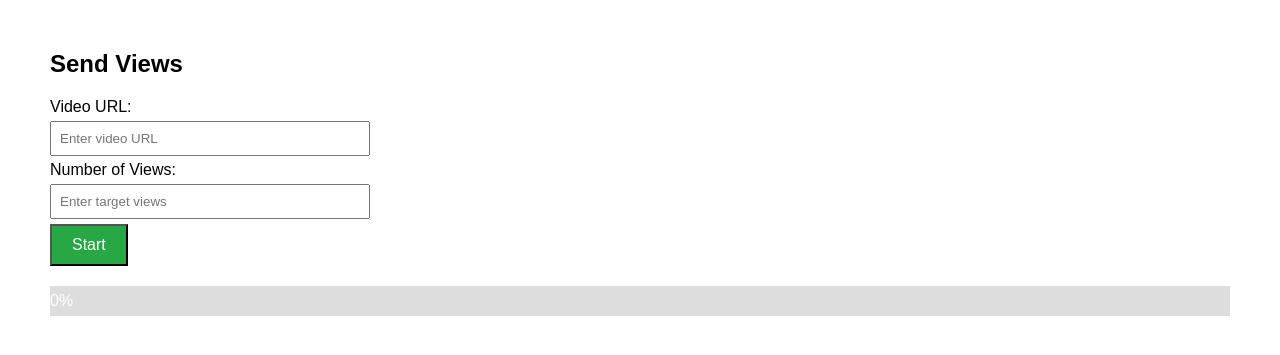
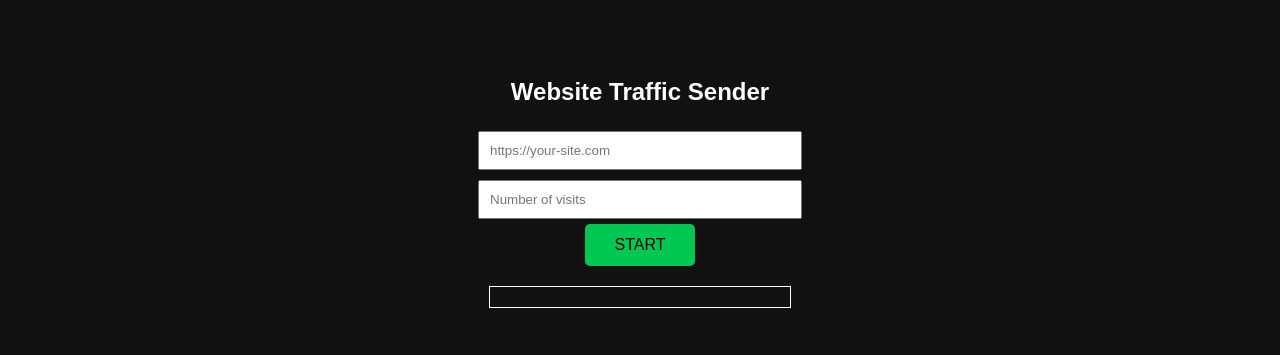
Before and after one commit to altstoreupload-pixel/Tiktokviewer, a Flask app: page / in a window 1280 px wide. Shown: the top 355 px of the page. Run offline with Flask 3, Linux system fonts and the light colour scheme.

Commit message:
Add files via upload

```diff
--- a/templates/index.html
+++ b/templates/index.html
@@ -1,73 +1,103 @@
 <!DOCTYPE html>
-<html lang="en">
+<html>
 <head>
-<meta charset="UTF-8">
-<title>View Sender</title>
+    <title>Traffic Sender</title>
     <style>
-  body { font-family: Arial, sans-serif; margin: 50px; }
-  input[type="text"], input[type="number"] { padding: 8px; width: 300px; margin: 5px 0; }
-  button { padding: 10px 20px; font-size: 16px; cursor: pointer; }
-  button.green { background-color: #28a745; color: white; }
-  button.grey { background-color: grey; color: white; cursor: not-allowed; }
-  #progress-bar { width: 100%; background-color: #ddd; margin-top: 20px; }
-  #progress-bar-fill { width: 0%; height: 30px; background-color: #28a745; text-align: center; color: white; line-height: 30px; }
+        body {
+            font-family: Arial;
+            background: #111;
+            color: white;
+            text-align: center;
+            padding-top: 50px;
+        }
+
+        input {
+            padding: 10px;
+            width: 300px;
+            margin: 5px;
+        }
+
+        button {
+            padding: 12px 30px;
+            font-size: 16px;
+            border: none;
+            cursor: pointer;
+            border-radius: 5px;
+        }
+
+        #startBtn {
+            background: #00c853;
+            color: black;
+        }
+
+        #startBtn:disabled {
+            background: grey;
+            cursor: not-allowed;
+        }
+
+        #bar {
+            width: 300px;
+            height: 20px;
+            border: 1px solid white;
+            margin: 20px auto;
+        }
+
+        #progress {
+            height: 100%;
+            width: 0%;
+            background: #00c853;
+        }
     </style>
 </head>
 <body>
-<h2>Send Views</h2>
 
-<label>Video URL:</label><br>
-<input type="text" id="video_url" placeholder="Enter video URL"><br>
+<h2>Website Traffic Sender</h2>
 
-<label>Number of Views:</label><br>
-<input type="number" id="target_views" placeholder="Enter target views"><br>
+<input id="url" placeholder="https://your-site.com"><br>
+<input id="views" type="number" placeholder="Number of visits"><br>
 
-<button id="start-btn" class="green" onclick="startSending()">Start</button>
+<button id="startBtn" onclick="start()">START</button>
 
-<div id="progress-bar">
-  <div id="progress-bar-fill">0%</div>
+<div id="bar">
+    <div id="progress"></div>
 </div>
 
+<p id="info"></p>
+
 <script>
-let intervalId;
+async function start() {
+    const url = document.getElementById("url").value;
+    const views = document.getElementById("views").value;
 
-function startSending() {
-    const videoUrl = document.getElementById('video_url').value;
-    const targetViews = document.getElementById('target_views').value;
+    document.getElementById("startBtn").disabled = true;
 
-    if (!videoUrl || !targetViews) {
-        alert("Please enter video URL and target views.");
-        return;
+    await fetch("/start", {
+        method: "POST",
+        headers: {"Content-Type": "application/json"},
+        body: JSON.stringify({url, views})
+    });
+
+    poll();
 }
 
-    const btn = document.getElementById('start-btn');
-    btn.className = 'grey';
-    btn.disabled = true;
+async function poll() {
+    const res = await fetch("/status");
+    const data = await res.json();
 
-    fetch('/start', {
-        method: 'POST',
-        headers: { 'Content-Type': 'application/json' },
-        body: JSON.stringify({ video_url: videoUrl, target_views: targetViews })
-    }).then(res => res.json()).then(data => {
-        intervalId = setInterval(updateProgress, 200);
-    });
+    if (data.total > 0) {
+        const percent = (data.sent / data.total) * 100;
+        document.getElementById("progress").style.width = percent + "%";
+        document.getElementById("info").innerText =
+            `${data.sent} / ${data.total}`;
     }
 
-function updateProgress() {
-    fetch('/progress').then(res => res.json()).then(data => {
-        const fill = document.getElementById('progress-bar-fill');
-        const percent = Math.round((data.progress / data.target) * 100);
-        fill.style.width = percent + '%';
-        fill.innerText = percent + '%';
-
-        if (!data.running) {
-            clearInterval(intervalId);
-            const btn = document.getElementById('start-btn');
-            btn.className = 'green';
-            btn.disabled = false;
+    if (data.running) {
+        setTimeout(poll, 500);
+    } else {
+        document.getElementById("startBtn").disabled = false;
     }
-    });
 }
 </script>
+
 </body>
 </html>
```
Lines whose indentation alone changed are shown as unchanged.
